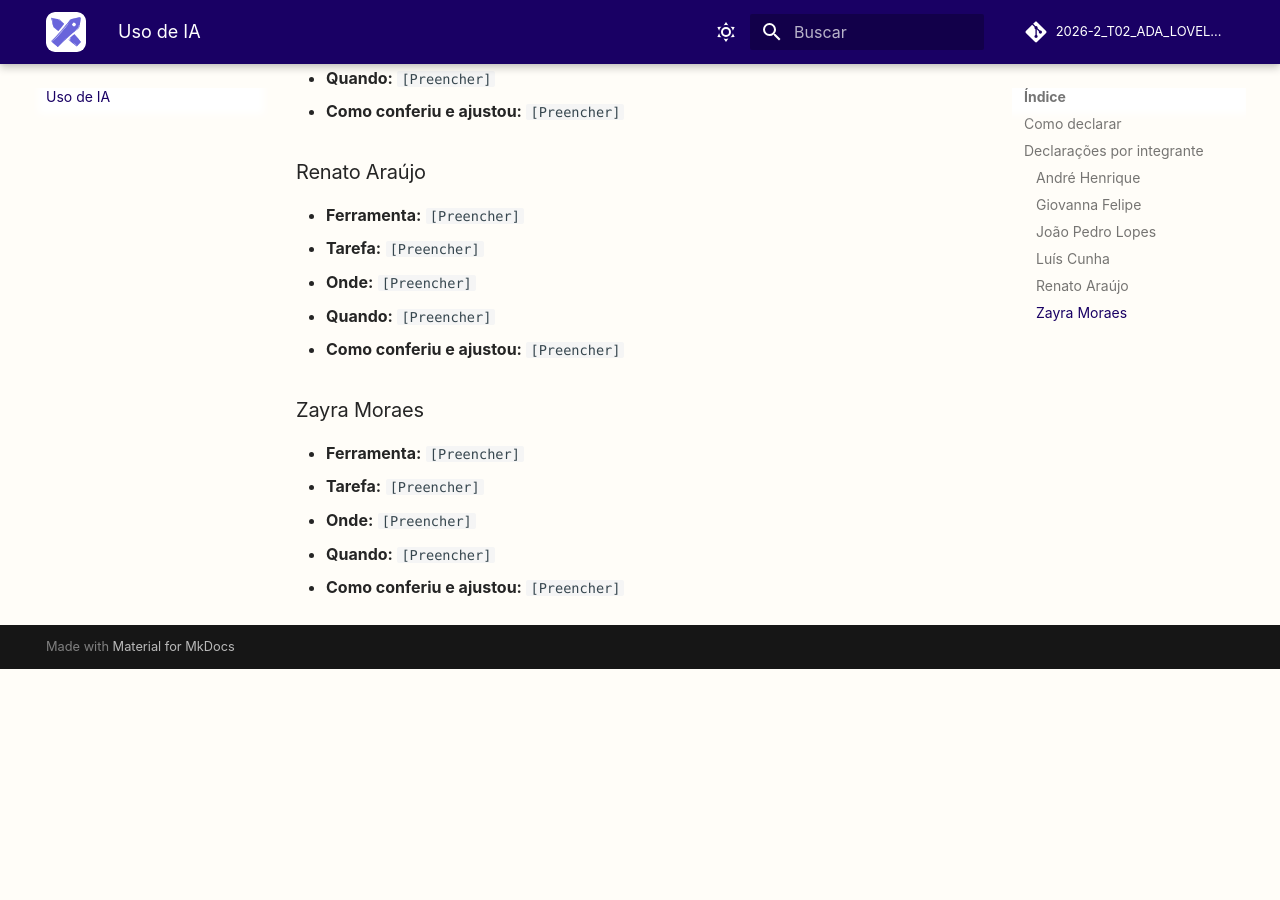
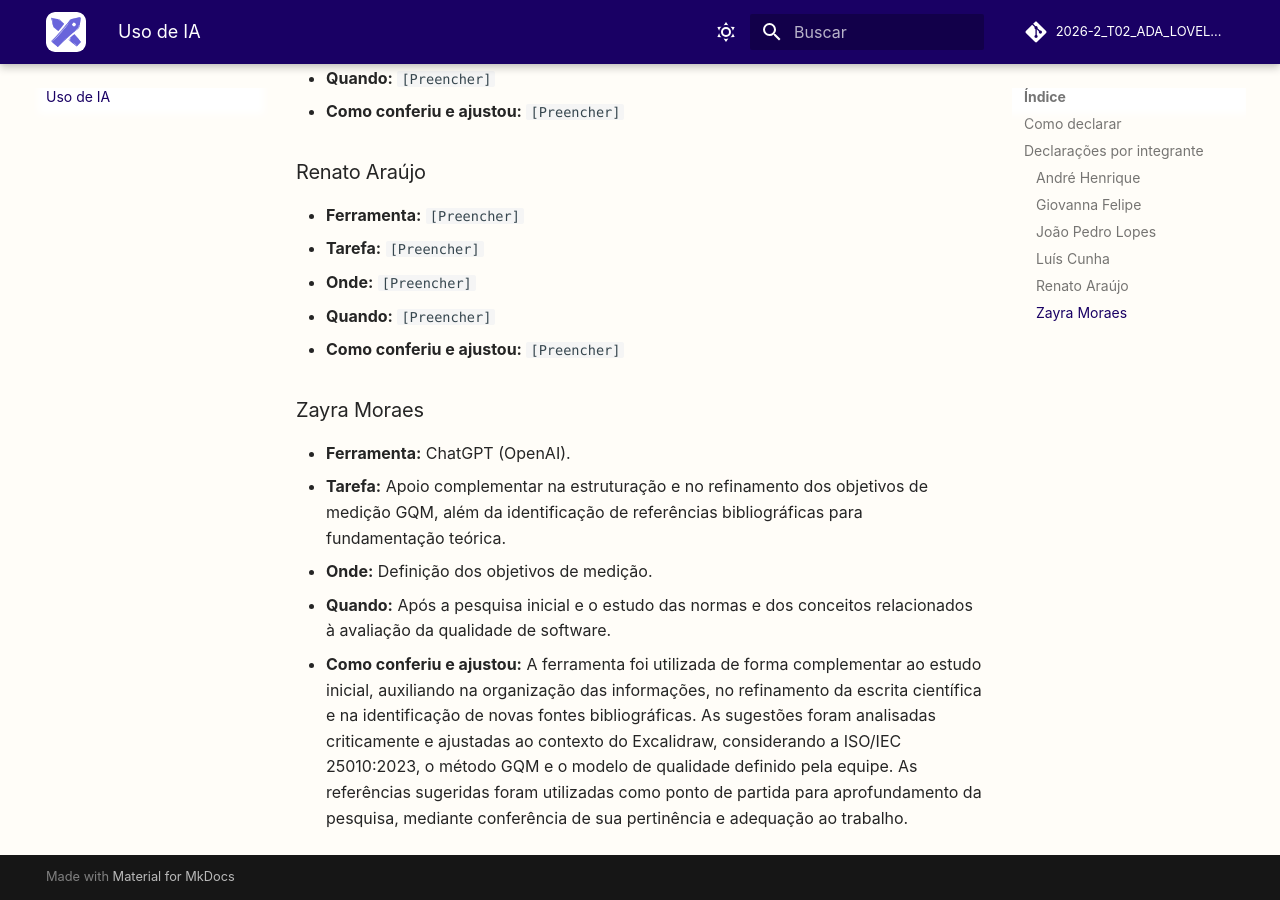
Before and after one commit to FCTE-Qualidade-de-Software-1/2026-2_T02_ADA_LOVELACE, an MkDocs documentation site: the page built from docs/uso-ia.md, in a window 1280 px wide and 900 px high, scrolled down 2334 px. Built offline with MkDocs 1.6.1 and Material for MkDocs 9.7.7, drawn with Linux system fonts in a browser that asks for light colours; comment, search, counter and statistics services are not loaded; before the commit the page ends 3003 px from its top, so only the background shows below that.

Commit message:
feat: adiciona participação da ia

```diff
--- a/docs/uso-ia.md
+++ b/docs/uso-ia.md
@@ -98,8 +98,8 @@ aparecer entre aspas e com a referência correspondente.
 
 ### Zayra Moraes
 
-* **Ferramenta:** `[Preencher]`
-* **Tarefa:** `[Preencher]`
-* **Onde:** `[Preencher]`
-* **Quando:** `[Preencher]`
-* **Como conferiu e ajustou:** `[Preencher]`
+* **Ferramenta:** ChatGPT (OpenAI).
+* **Tarefa:** Apoio complementar na estruturação e no refinamento dos objetivos de medição GQM, além da identificação de referências bibliográficas para fundamentação teórica.
+* **Onde:** Definição dos objetivos de medição.
+* **Quando:** Após a pesquisa inicial e o estudo das normas e dos conceitos relacionados à avaliação da qualidade de software.
+* **Como conferiu e ajustou:** A ferramenta foi utilizada de forma complementar ao estudo inicial, auxiliando na organização das informações, no refinamento da escrita científica e na identificação de novas fontes bibliográficas. As sugestões foram analisadas criticamente e ajustadas ao contexto do Excalidraw, considerando a ISO/IEC 25010:2023, o método GQM e o modelo de qualidade definido pela equipe. As referências sugeridas foram utilizadas como ponto de partida para aprofundamento da pesquisa, mediante conferência de sua pertinência e adequação ao trabalho.
```
